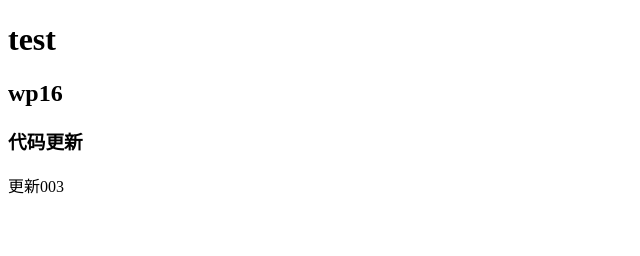
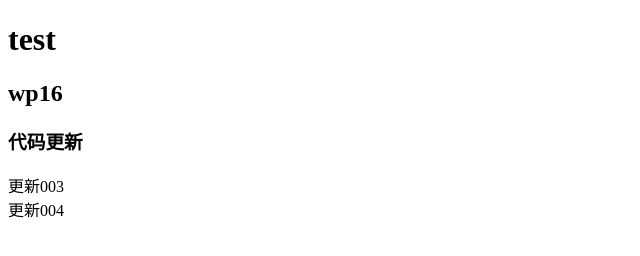
Before and after one commit to wlying99/test01, a plain HTML site: page src/index.html in a window 1280 px wide. Shown: the full height of the page, 0-640 px from the left. Drawn offline with Linux system fonts and the light colour scheme.

Commit message:
Update index.html

```diff
--- a/src/index.html
+++ b/src/index.html
@@ -13,6 +13,7 @@
   <h2>wp16</h2>
   <h3>代码更新</h3>
   <div>更新003</div>
+  <div>更新004</div>
 </body>
 
 </html>
```
